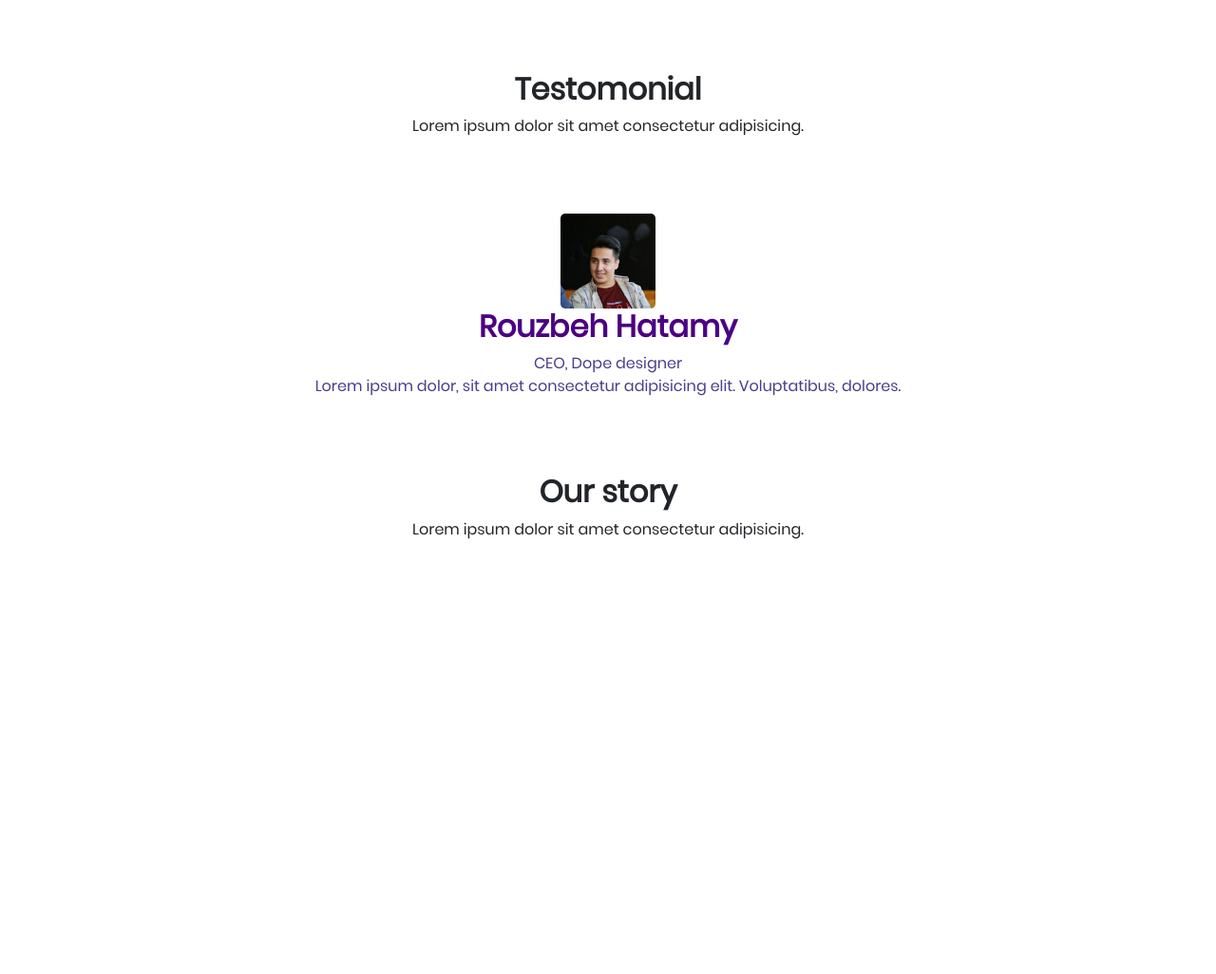
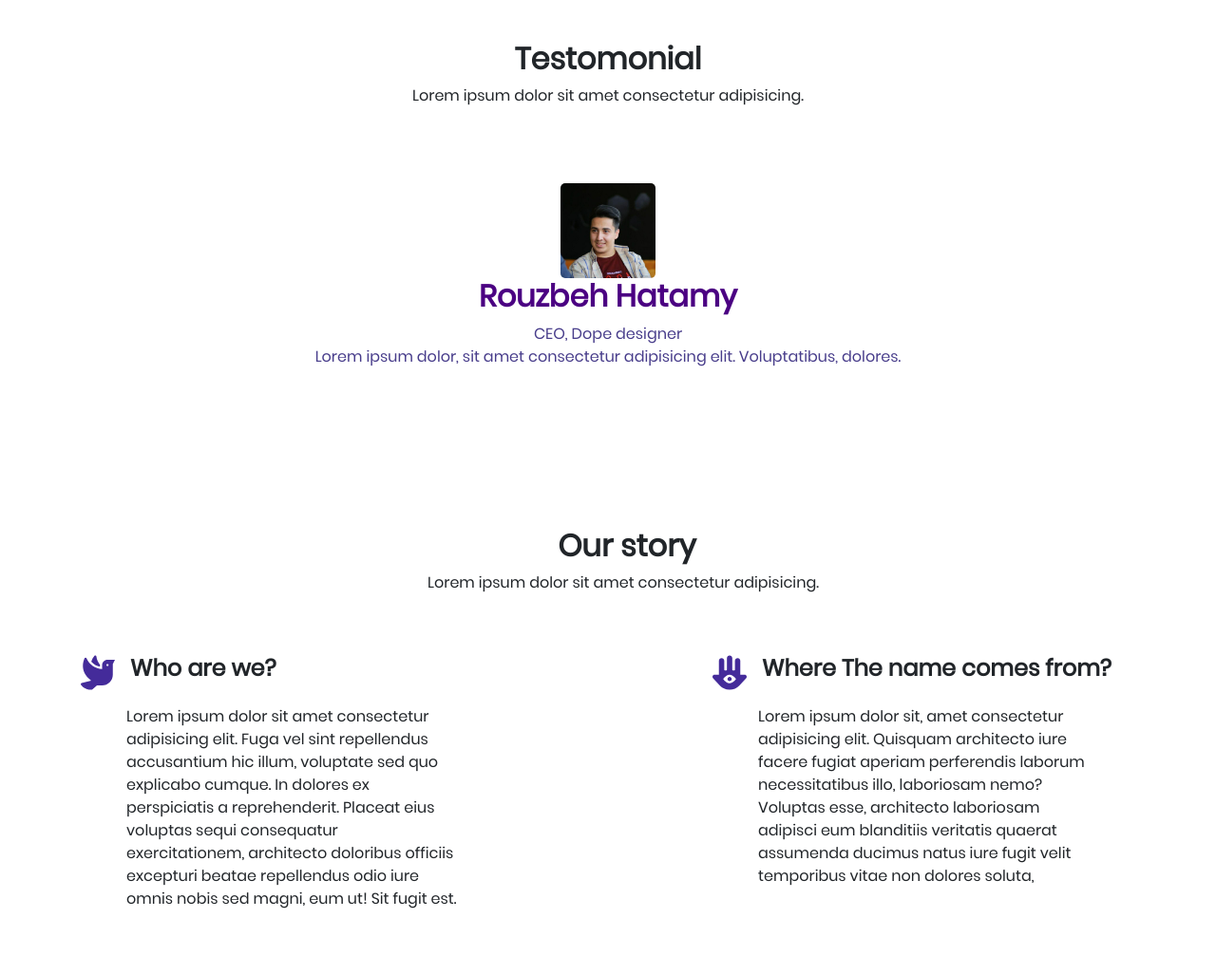
Before and after one commit to rouzbeh-hatamy/landing-page, a plain HTML site: page index.html in a window 1280 px wide. Shown: the part 1774-2800 px from the top of the page at 95% size. Drawn offline with nearby package versions, Linux system fonts and the light colour scheme.

Commit message:
add about us row

```diff
--- a/index.html
+++ b/index.html
@@ -49,11 +49,13 @@
 
             </div>
         </nav>
+        <div class="container">
             <div class="row videoInfo">
-            <div class="col-5 offset-1 description">
+                <div class="col-6  description">
                     <h1 class="col-10">A guide to <strong>Rocky</strong> mountain vacations</h1>
                     <p class="col-9">Lorem ipsum dolor sit amet consectetur adipisicing elit. Magni, rerum! Voluptatibus
-                    tempora vel accusantium rerum aliquid iste quibusdam temporibus similique, voluptatem perferendis
+                        tempora vel accusantium rerum aliquid iste quibusdam temporibus similique, voluptatem
+                        perferendis
                         officiis architecto earum, alias, sed voluptates! Delectus, amet!</p>
                     <button type="button" class="btn btn-primary btn-lg startBtn ">Get started</button>
                 </div>
@@ -62,7 +64,7 @@
                     <img src="./assets/Button 2.png" alt="" class="img-fluid towerImg">
                 </div>
             </div>
-        <div class="container">
+
             <div class="row icons">
                 <div class="clickText col-3 d-flex flex-column justify-content-center " data-aos="fade-right">
                     <div class="icon">
@@ -147,7 +149,7 @@
                 </div>
                 <div>
                     <img src="./assets/user.jpg" alt="" class="ceoPic" data-aos="fade-up" data-aos-offset="300">
-                    <h2 class="ceo" data-aos="fade-up" data-aos-offset="300" data-aos-delay="300"><strong>Rouzbeh
+                    <h2 class="ceo" data-aos="fade-up" data-aos-offset="200" data-aos-delay="300"><strong>Rouzbeh
                             Hatamy</strong></h2>
                     <span class="ceoDescription" data-aos="fade-up" data-aos-offset="100" data-aos-delay="300">CEO, Dope
                         designer</span>
@@ -155,12 +157,42 @@
                         ipsum dolor, sit amet consectetur adipisicing elit. Voluptatibus,
                         dolores.</span>
                 </div>
-                <div data-aos="fade-up" data-aos-offset="200" data-aos-delay="300">
-                    <h2><strong>Our story</strong></h2>
+            </div>
+            <div class="row aboutUs">
+                <div class="offset-4 py-5" data-aos="fade-down" data-aos-offset="200" data-aos-delay="400">
+                    <h2 class="offset-4 "><strong>Our story</strong></h2>
                     <span>Lorem ipsum dolor sit amet consectetur adipisicing.</span>
                 </div>
+                <div class="d-flex justify-content-between">
+                    <div data-aos="zoom-out-right" class="col-5">
+                        <div class="d-flex">
+                            <img src="./assets/bird.svg" alt="">
+                            <h4 class="p-3"><strong>Who are we?</strong></h4>
                         </div>
-            <div class="row aboutUs"></div>
+                        <div>
+                            <p class="px-5">Lorem ipsum dolor sit amet consectetur adipisicing elit. Fuga vel sint
+                                repellendus
+                                accusantium hic illum, voluptate sed quo explicabo cumque. In dolores ex perspiciatis a
+                                reprehenderit. Placeat eius voluptas sequi consequatur exercitationem, architecto
+                                doloribus officiis excepturi beatae repellendus odio iure omnis nobis sed magni, eum ut!
+                                Sit fugit est.</p>
+                        </div>
+                    </div>
+                    <div data-aos="zoom-out-left" class="col-5">
+                        <div class="d-flex"><img src="./assets/hand.svg" alt="">
+                            <h4 class="p-3"><strong>Where The name comes from?</strong></h4>
+                        </div>
+                        <div>
+                            <p class="px-5">Lorem ipsum dolor sit, amet consectetur adipisicing elit. Quisquam
+                                architecto iure facere
+                                fugiat aperiam perferendis laborum necessitatibus illo, laboriosam nemo? Voluptas esse,
+                                architecto laboriosam adipisci eum blanditiis veritatis quaerat assumenda ducimus natus
+                                iure fugit velit temporibus vitae non dolores soluta, </p>
+                        </div>
+                    </div>
+                </div>
+            </div>
+            <div class="row recent"></div>
         </div>
     </div>
     <script src="https://code.jquery.com/jquery-3.4.1.slim.min.js"
--- a/style.css
+++ b/style.css
@@ -1,5 +1,11 @@
 body::-webkit-scrollbar {
     display: none;
+}
+
+h1,
+span,
+p {
+    cursor: default;
 }
 
 .container-fluid {
@@ -114,15 +120,12 @@ body::-webkit-scrollbar {
     color: darkslateblue;
 }
 
-.aboutUs {
+.recent {
     height: 50vh;
 }
 
-h1,
-span,
-p {
-    cursor: default;
-}
+
+
 
 /* /////hover///// */
 .icon:hover {
@@ -135,6 +138,11 @@ p {
     text-shadow: rgb(125, 104, 202) 0px 0px 5px;
     cursor: pointer;
     text-decoration: none;
+}
+
+.ceoPic:hover {
+    box-shadow: rgb(125, 104, 202) 0px 0px 5px;
+    cursor: pointer;
 }
 
 h2:hover,
```
Lines whose indentation alone changed are shown as unchanged.
